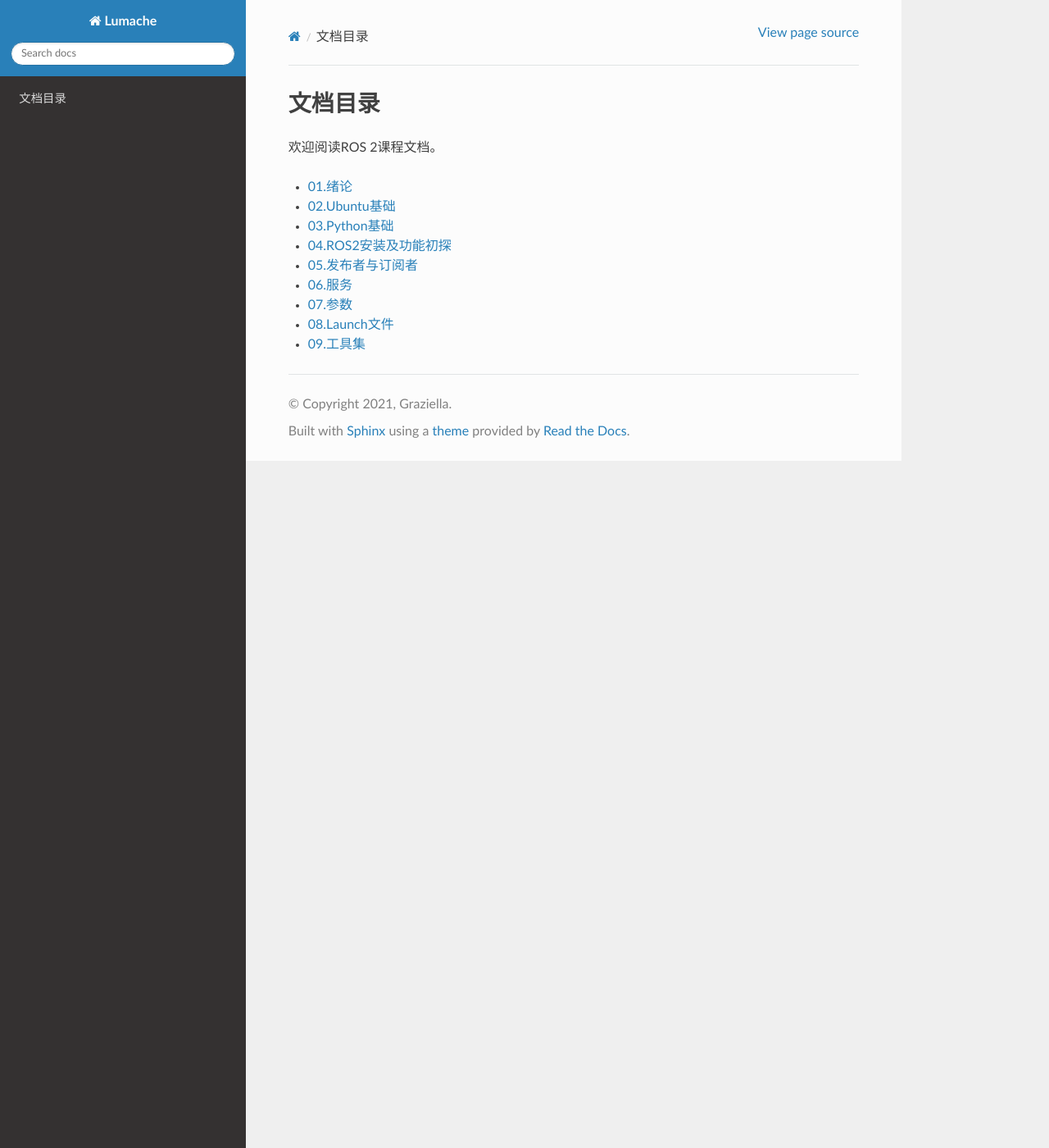
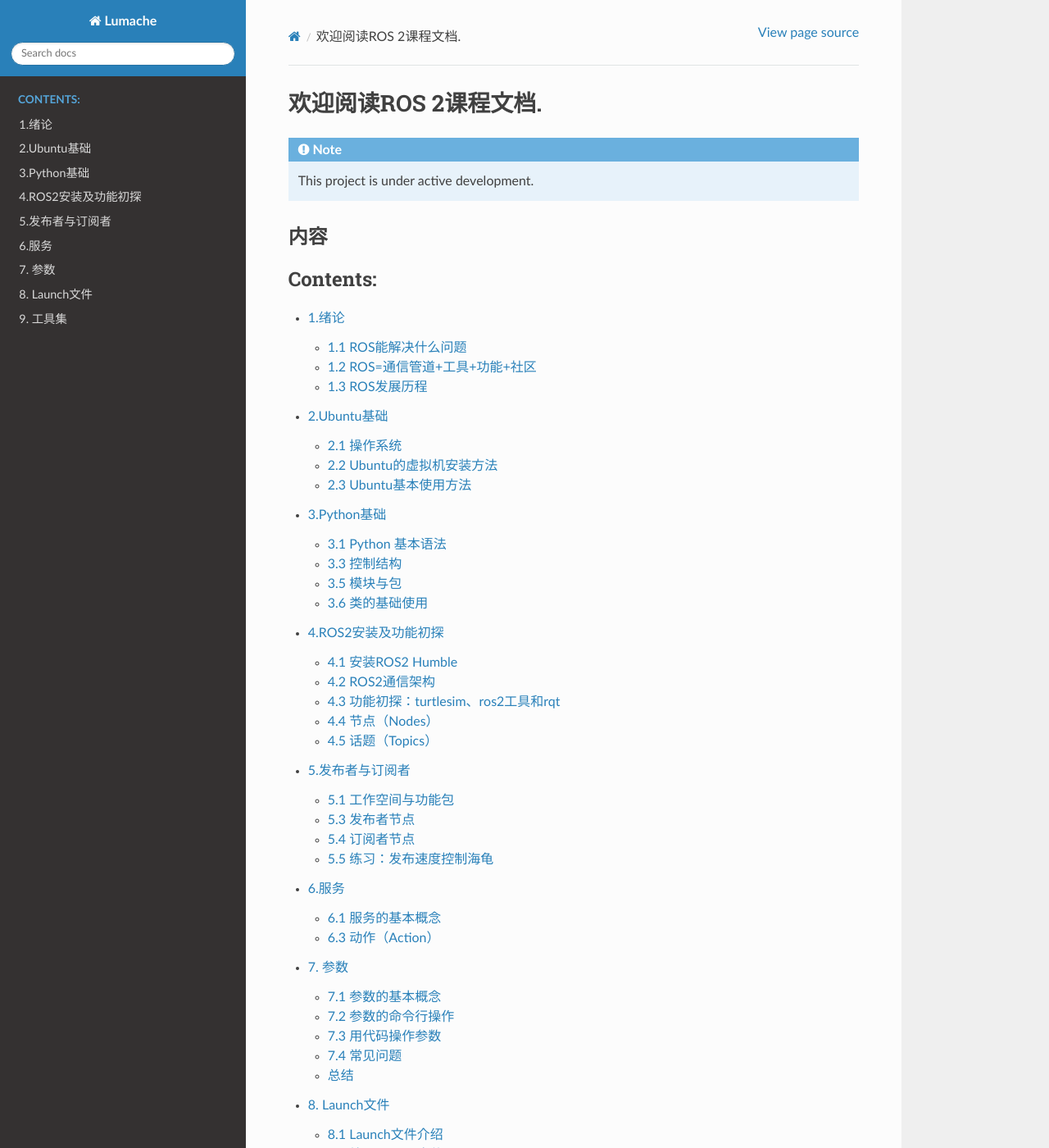
Before and after one commit to gaojiao/ros2-course, a Sphinx documentation site: the page built from docs/source/index.rst, in a window 1280 px wide and 1400 px high. Shown: the whole window at 82% size. Built offline with Sphinx 7.4.7 and the Read the Docs theme 3.1.0, drawn with Linux system fonts in a browser that asks for light colours; some of the changed text lies outside the part shown.

Commit message:
添加md文档2

```diff
--- a/docs/source/index.md
+++ b/docs/source/Home.md
@@ -1,6 +1,4 @@
 ## 文档目录
-
-欢迎阅读ROS 2课程文档。
 
 - [01.绪论](01.绪论.md)
 - [02.Ubuntu基础](02.Ubuntu基础.md)
--- a/docs/source/index.rst
+++ b/docs/source/index.rst
@@ -1,23 +1,23 @@
-Welcome to Lumache's documentation!
+欢迎阅读ROS 2课程文档.
 ===================================
-
-**Lumache** (/lu'make/) is a Python library for cooks and food lovers
-that creates recipes mixing random ingredients.
-It pulls data from the `Open Food Facts database <https://world.openfoodfacts.org/>`_
-and offers a *simple* and *intuitive* API.
-
-Check out the :doc:`usage` section for further information, including
-how to :ref:`installation` the project.
 
 .. note::
 
    This project is under active development.
 
-Contents
+内容
 --------
 
 .. toctree::
    :maxdepth: 2
    :caption: Contents:
 
-   index
+   01.绪论
+   02.Ubuntu基础
+   03.Python基础
+   04.ROS2安装及功能初探
+   05.发布者与订阅者
+   06.服务
+   07.参数
+   08.Launch文件
+   09.工具集
```
